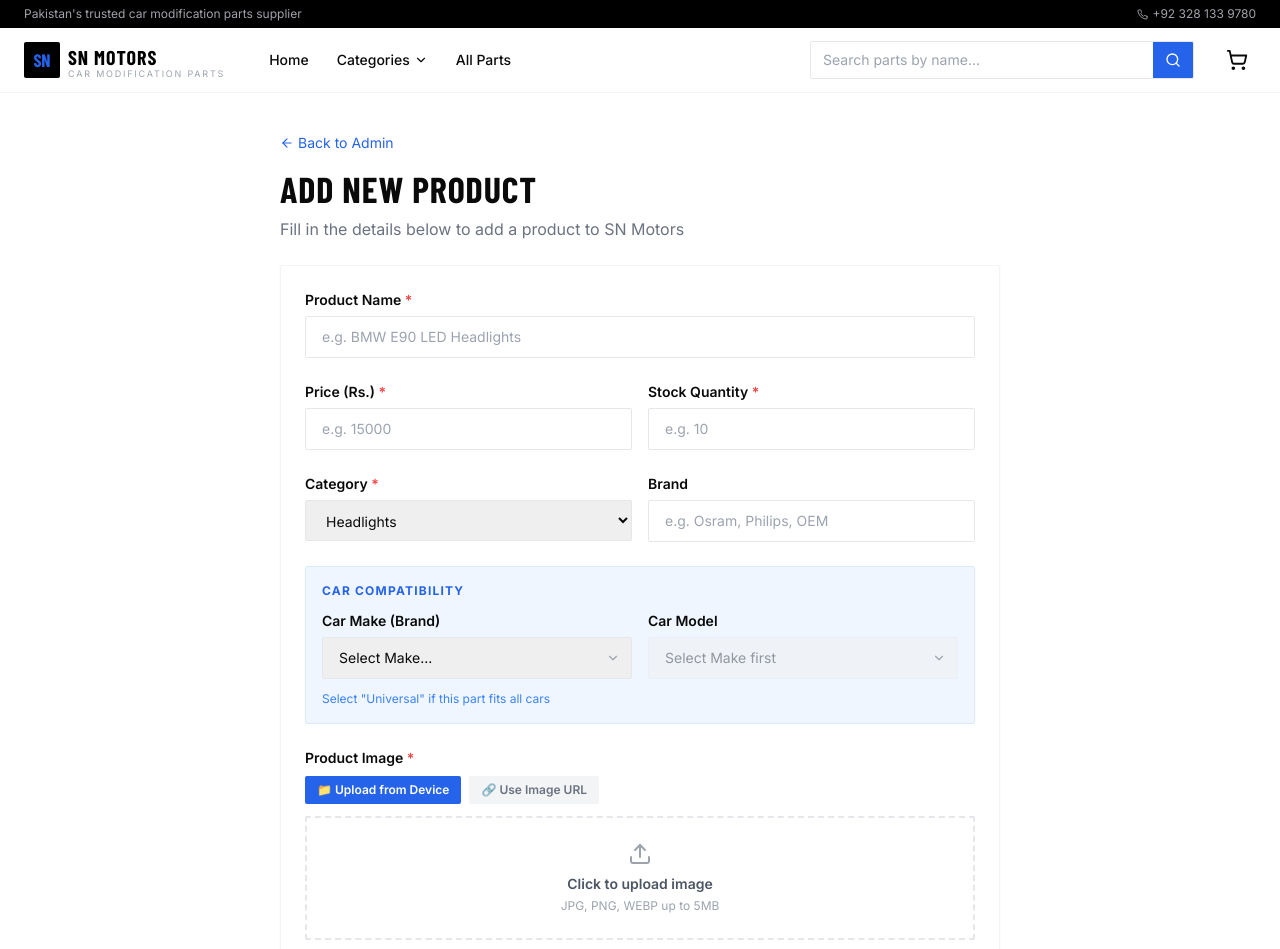
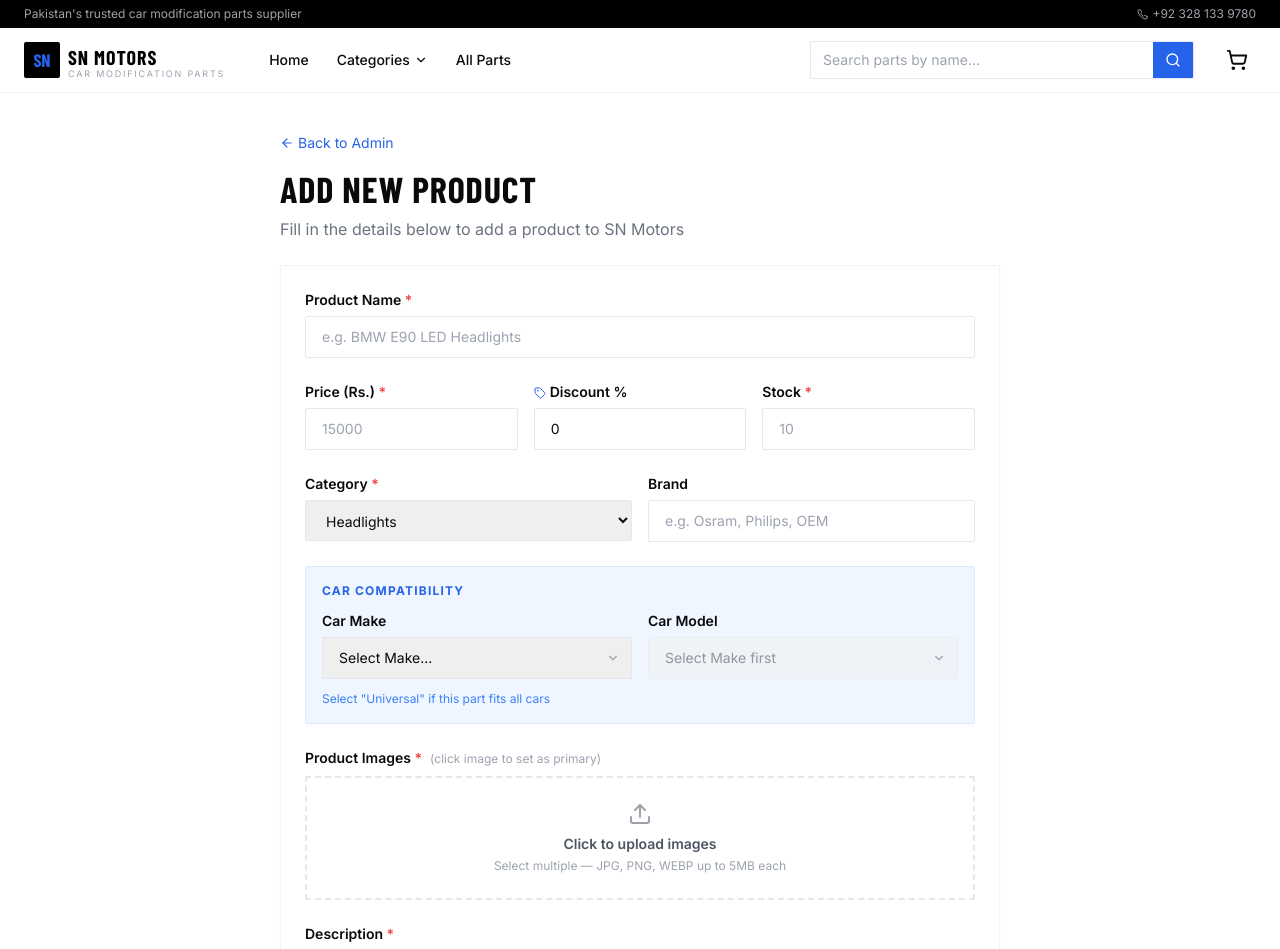
Before and after one commit to faizan216/sn-motors, a Next.js app: page /admin/add in a window 1280 px wide. Shown: the top 949 px of the page. Built offline with nearby package versions, Linux system fonts and the light colour scheme; a web font is replaced by a local one.

Commit message:
ProductForm with multiple images, discount, new car data

```diff
--- a/components/admin/ProductForm.js
+++ b/components/admin/ProductForm.js
@@ -1,43 +1,18 @@
 "use client";
 import { useState, useRef } from "react";
 import { useRouter } from "next/navigation";
-import { Save, Loader2, Upload, X, ChevronDown } from "lucide-react";
+import { Save, Loader2, Upload, X, ChevronDown, Plus, Tag } from "lucide-react";
+import { CAR_DATA, MAKES } from "@/lib/carData";
 
 const CATEGORIES = [
   "Headlights","Tail Lights","Bodykit","Conversion","Grill",
   "Spoilers","Carbon Fiber Trims","Interior","Matts","PPF","Android Panel",
 ];
 
-const CAR_DATA = {
-  "Toyota":    ["Corolla","Yaris","Camry","Prado","Fortuner","Hilux","Land Cruiser","Vitz","Aqua","Crown","CHR","Rush"],
-  "Honda":     ["Civic","City","BR-V","HR-V","Accord","CR-V","Fit","Jazz","Freed","Vezel","WR-V"],
-  "Suzuki":    ["Alto","Cultus","Swift","Wagon R","Jimny","Vitara","Celerio","Ertiga","Bolan","Ravi"],
-  "Kia":       ["Sportage","Picanto","Stonic","Sorento","Carnival","Stinger","Cerato","K5"],
-  "Hyundai":   ["Tucson","Elantra","Sonata","Santa Fe","i10","i20","Ioniq","Creta","Porter"],
-  "Changan":   ["Alsvin","Oshan X7","Uni-T","Uni-K","CS35 Plus","CS55 Plus","Hunter","Kaicene F70"],
-  "MG":        ["HS","ZS","5","GT","RX5","Marvel R","One","VS HEV"],
-  "BMW":       ["3 Series","5 Series","7 Series","X1","X3","X5","X6","M3","M5","i3","i8"],
-  "Mercedes":  ["C-Class","E-Class","S-Class","GLC","GLE","A-Class","CLA","AMG GT"],
-  "Audi":      ["A3","A4","A5","A6","Q3","Q5","Q7","TT","R8","e-tron"],
-  "Nissan":    ["Dayz","Note","Juke","X-Trail","Patrol","Navara","370Z","GT-R","Leaf"],
-  "Mitsubishi":["Outlander","Pajero","Eclipse Cross","L200","ASX","Galant","Lancer"],
-  "Daihatsu":  ["Mira","Move","Cast","Tanto","Rocky","Terios","Hijet"],
-  "Subaru":    ["Forester","Outback","XV","Impreza","Legacy","WRX","BRZ"],
-  "Mazda":     ["3","6","CX-3","CX-5","CX-9","MX-5","RX-8"],
-  "Haval":     ["H6","Jolion","H1","H2","H9","Dargo"],
-  "Proton":    ["Saga","X50","X70","Iriz","Persona","Ertiga"],
-  "DFSK":      ["Glory 580","Glory 500","Seres 3","EC35"],
-  "Prince":    ["Pearl","DFSK Mini Truck"],
-  "FAW":       ["V2","Carrier","Sirius","X-PV"],
-  "Universal": ["All Models"],
-};
-
-const MAKES = ["Universal", ...Object.keys(CAR_DATA).filter(k => k !== "Universal").sort()];
-
 const EMPTY = {
-  name: "", price: "", image: "", description: "",
-  category: "Headlights", stock: "", brand: "", sku: "",
-  rating: "4.5", reviewCount: "0", featured: false,
+  name: "", price: "", discount: "0", image: "", images: [],
+  description: "", category: "Headlights", stock: "", brand: "",
+  sku: "", rating: "4.5", reviewCount: "0", featured: false,
   make: "", model: "",
 };
 
@@ -48,21 +23,24 @@ export default function ProductForm({ mode, product }) {
   const [form, setForm] = useState(product ? {
     ...product,
     price:       String(product.price),
+    discount:    String(product.discount ?? 0),
     stock:       String(product.stock),
     rating:      String(product.rating ?? 4.5),
     reviewCount: String(product.reviewCount ?? 0),
     make:        product.make  || "",
     model:       product.model || "",
+    images:      product.images || [],
   } : EMPTY);
 
   const [loading,       setLoading]       = useState(false);
   const [uploadLoading, setUploadLoading] = useState(false);
   const [error,         setError]         = useState("");
   const [success,       setSuccess]       = useState("");
-  const [imagePreview,  setImagePreview]  = useState(product?.image || "");
-  const [uploadMethod,  setUploadMethod]  = useState("upload");
 
-  const models = form.make ? CAR_DATA[form.make] || [] : [];
+  const models   = form.make ? CAR_DATA[form.make] || [] : [];
+  const salePrice = form.price && parseFloat(form.discount) > 0
+    ? Math.round(parseFloat(form.price) * (1 - parseFloat(form.discount) / 100))
+    : null;
 
   const handleChange = (e) => {
     const { name, value, type, checked } = e.target;
@@ -73,80 +51,62 @@ export default function ProductForm({ mode, product }) {
     }
   };
 
+  const uploadFile = async (file) => {
+    const formData = new FormData();
+    formData.append("image", file);
+    const res  = await fetch("/api/upload", { method: "POST", body: formData });
+    const json = await res.json();
+    if (!res.ok || !json.success) throw new Error(json.error || "Upload failed");
+    return json.url;
+  };
+
   const handleImageUpload = async (e) => {
-    const file = e.target.files?.[0];
-    if (!file) return;
-
-    const reader = new FileReader();
-    reader.onload = (ev) => setImagePreview(ev.target.result);
-    reader.readAsDataURL(file);
-
+    const files = Array.from(e.target.files || []);
+    if (!files.length) return;
     setUploadLoading(true);
     setError("");
-
     try {
-      const formData = new FormData();
-      formData.append("image", file);
-
-      const res  = await fetch("/api/upload", { method: "POST", body: formData });
-      const json = await res.json();
-
-      if (!res.ok || !json.success) throw new Error(json.error || "Upload failed");
-
-      setForm((f) => ({ ...f, image: json.url }));
-      setImagePreview(json.url);
+      const urls      = await Promise.all(files.map(uploadFile));
+      const allImages = [...(form.images || []), ...urls];
+      setForm((f) => ({ ...f, images: allImages, image: f.image || allImages[0] }));
     } catch (err) {
-      setError(`Image upload failed: ${err.message}`);
+      setError(`Upload failed: ${err.message}`);
     } finally {
       setUploadLoading(false);
+      if (fileRef.current) fileRef.current.value = "";
     }
   };
 
-  const handleUrlChange = (e) => {
-    setForm((f) => ({ ...f, image: e.target.value }));
-    setImagePreview(e.target.value);
+  const removeImage = (idx) => {
+    const newImages = form.images.filter((_, i) => i !== idx);
+    setForm((f) => ({ ...f, images: newImages, image: newImages[0] || "" }));
   };
 
-  const clearImage = () => {
-    setForm((f) => ({ ...f, image: "" }));
-    setImagePreview("");
-    if (fileRef.current) fileRef.current.value = "";
-  };
+  const setPrimary = (url) => setForm((f) => ({ ...f, image: url }));
 
   const handleSubmit = async (e) => {
     e.preventDefault();
     setLoading(true);
     setError("");
     setSuccess("");
-
     const payload = {
       ...form,
       price:       parseFloat(form.price),
+      discount:    parseFloat(form.discount) || 0,
       stock:       parseInt(form.stock),
       rating:      parseFloat(form.rating),
       reviewCount: parseInt(form.reviewCount),
       sku:         form.sku.trim() || undefined,
+      images:      form.images || [],
     };
-
     try {
       const url    = mode === "edit" ? `/api/products/${product._id}` : "/api/products";
       const method = mode === "edit" ? "PUT" : "POST";
-
-      const res  = await fetch(url, {
-        method,
-        headers: { "Content-Type": "application/json" },
-        body: JSON.stringify(payload),
-      });
-      const json = await res.json();
-
+      const res    = await fetch(url, { method, headers: { "Content-Type": "application/json" }, body: JSON.stringify(payload) });
+      const json   = await res.json();
       if (!res.ok) throw new Error(json.error || "Something went wrong");
-
-      setSuccess(mode === "edit" ? "Product updated successfully!" : "Product added successfully!");
-      if (mode === "add") {
-        setForm(EMPTY);
-        setImagePreview("");
-        setTimeout(() => router.push("/admin"), 1500);
-      }
+      setSuccess(mode === "edit" ? "Product updated!" : "Product added!");
+      if (mode === "add") { setForm(EMPTY); setTimeout(() => router.push("/admin"), 1500); }
     } catch (err) {
       setError(err.message);
     } finally {
@@ -165,15 +125,24 @@ export default function ProductForm({ mode, product }) {
         <input name="name" value={form.name} onChange={handleChange} required placeholder="e.g. BMW E90 LED Headlights" className="input-field" />
       </div>
 
-      {/* Price + Stock */}
-      <div className="grid grid-cols-2 gap-4">
+      {/* Price + Discount + Stock */}
+      <div className="grid grid-cols-3 gap-4">
         <div>
           <label className="block text-sm font-semibold text-brand-dark mb-1.5">Price (Rs.) <span className="text-red-500">*</span></label>
-          <input name="price" type="number" min="0" step="0.01" value={form.price} onChange={handleChange} required placeholder="e.g. 15000" className="input-field" />
+          <input name="price" type="number" min="0" step="0.01" value={form.price} onChange={handleChange} required placeholder="15000" className="input-field" />
         </div>
         <div>
-          <label className="block text-sm font-semibold text-brand-dark mb-1.5">Stock Quantity <span className="text-red-500">*</span></label>
-          <input name="stock" type="number" min="0" value={form.stock} onChange={handleChange} required placeholder="e.g. 10" className="input-field" />
+          <label className="block text-sm font-semibold text-brand-dark mb-1.5">
+            <Tag size={12} className="inline mr-1 text-brand-blue" />Discount %
+          </label>
+          <input name="discount" type="number" min="0" max="100" step="1" value={form.discount} onChange={handleChange} placeholder="0" className="input-field" />
+          {salePrice && (
+            <p className="text-xs text-green-600 mt-1">Sale price: Rs. {salePrice.toLocaleString()}</p>
+          )}
+        </div>
+        <div>
+          <label className="block text-sm font-semibold text-brand-dark mb-1.5">Stock <span className="text-red-500">*</span></label>
+          <input name="stock" type="number" min="0" value={form.stock} onChange={handleChange} required placeholder="10" className="input-field" />
         </div>
       </div>
 
@@ -196,7 +165,7 @@ export default function ProductForm({ mode, product }) {
         <p className="text-xs font-bold text-brand-blue uppercase tracking-widest">Car Compatibility</p>
         <div className="grid grid-cols-2 gap-4">
           <div>
-            <label className="block text-sm font-semibold text-brand-dark mb-1.5">Car Make (Brand)</label>
+            <label className="block text-sm font-semibold text-brand-dark mb-1.5">Car Make</label>
             <div className="relative">
               <select name="make" value={form.make} onChange={handleChange} className="input-field appearance-none pr-8">
                 <option value="">Select Make...</option>
@@ -208,13 +177,7 @@ export default function ProductForm({ mode, product }) {
           <div>
             <label className="block text-sm font-semibold text-brand-dark mb-1.5">Car Model</label>
             <div className="relative">
-              <select
-                name="model"
-                value={form.model}
-                onChange={handleChange}
-                disabled={!form.make || form.make === "Universal"}
-                className="input-field appearance-none pr-8 disabled:opacity-40"
-              >
+              <select name="model" value={form.model} onChange={handleChange} disabled={!form.make || form.make === "Universal"} className="input-field appearance-none pr-8 disabled:opacity-40">
                 <option value="">{form.make === "Universal" ? "All Models" : form.make ? "Select Model..." : "Select Make first"}</option>
                 {models.map((m) => <option key={m} value={m}>{m}</option>)}
               </select>
@@ -225,76 +188,38 @@ export default function ProductForm({ mode, product }) {
         <p className="text-xs text-blue-500">Select &quot;Universal&quot; if this part fits all cars</p>
       </div>
 
-      {/* Image Upload */}
+      {/* Multiple Images */}
       <div>
-        <label className="block text-sm font-semibold text-brand-dark mb-2">Product Image <span className="text-red-500">*</span></label>
+        <label className="block text-sm font-semibold text-brand-dark mb-2">
+          Product Images <span className="text-red-500">*</span>
+          <span className="text-xs text-gray-400 font-normal ml-2">(click image to set as primary)</span>
+        </label>
 
-        <div className="flex gap-2 mb-3">
-          <button
-            type="button"
-            onClick={() => setUploadMethod("upload")}
-            className={`text-xs px-3 py-1.5 rounded-sm font-semibold transition-colors ${uploadMethod === 'upload' ? 'bg-brand-blue text-white' : 'bg-gray-100 text-gray-500 hover:bg-gray-200'}`}
-          >
-            📁 Upload from Device
-          </button>
-          <button
-            type="button"
-            onClick={() => setUploadMethod("url")}
-            className={`text-xs px-3 py-1.5 rounded-sm font-semibold transition-colors ${uploadMethod === 'url' ? 'bg-brand-blue text-white' : 'bg-gray-100 text-gray-500 hover:bg-gray-200'}`}
-          >
-            🔗 Use Image URL
-          </button>
-        </div>
+        <input ref={fileRef} type="file" accept="image/*" multiple onChange={handleImageUpload} className="hidden" id="image-upload" />
+        <label htmlFor="image-upload" className={`flex flex-col items-center justify-center border-2 border-dashed rounded-sm p-6 cursor-pointer transition-colors ${uploadLoading ? "border-brand-blue bg-blue-50" : "border-gray-200 hover:border-brand-blue hover:bg-blue-50"}`}>
+          {uploadLoading
+            ? <><Loader2 size={24} className="text-brand-blue animate-spin mb-2" /><span className="text-sm text-brand-blue">Uploading...</span></>
+            : <><Upload size={24} className="text-gray-400 mb-2" /><span className="text-sm font-semibold text-gray-600">Click to upload images</span><span className="text-xs text-gray-400 mt-1">Select multiple — JPG, PNG, WEBP up to 5MB each</span></>
+          }
+        </label>
 
-        {uploadMethod === "upload" ? (
-          <div>
-            <input
-              ref={fileRef}
-              type="file"
-              accept="image/*"
-              onChange={handleImageUpload}
-              className="hidden"
-              id="image-upload"
-            />
-            <label
-              htmlFor="image-upload"
-              className={`flex flex-col items-center justify-center border-2 border-dashed rounded-sm p-6 cursor-pointer transition-colors ${
-                uploadLoading ? "border-brand-blue bg-blue-50" : "border-gray-200 hover:border-brand-blue hover:bg-blue-50"
-              }`}
-            >
-              {uploadLoading ? (
-                <><Loader2 size={24} className="text-brand-blue animate-spin mb-2" /><span className="text-sm text-brand-blue">Uploading...</span></>
-              ) : (
-                <><Upload size={24} className="text-gray-400 mb-2" /><span className="text-sm font-semibold text-gray-600">Click to upload image</span><span className="text-xs text-gray-400 mt-1">JPG, PNG, WEBP up to 5MB</span></>
-              )}
+        {form.images && form.images.length > 0 && (
+          <div className="mt-3 flex flex-wrap gap-3">
+            {form.images.map((url, idx) => (
+              <div key={idx} className={`relative group cursor-pointer rounded-sm overflow-hidden border-2 transition-all ${url === form.image ? "border-brand-blue" : "border-gray-200 hover:border-brand-blue"}`} onClick={() => setPrimary(url)}>
+                {/* eslint-disable-next-line @next/next/no-img-element */}
+                <img src={url} alt={`Product ${idx + 1}`} className="w-24 h-24 object-cover" />
+                {url === form.image && (
+                  <div className="absolute bottom-0 left-0 right-0 bg-brand-blue text-white text-[9px] text-center py-0.5 font-bold">PRIMARY</div>
+                )}
+                <button type="button" onClick={(e) => { e.stopPropagation(); removeImage(idx); }} className="absolute top-1 right-1 w-5 h-5 bg-red-500 text-white rounded-full flex items-center justify-center opacity-0 group-hover:opacity-100 transition-opacity">
+                  <X size={11} />
+                </button>
+              </div>
+            ))}
+            <label htmlFor="image-upload" className="w-24 h-24 border-2 border-dashed border-gray-200 rounded-sm flex items-center justify-center cursor-pointer hover:border-brand-blue transition-colors">
+              <Plus size={20} className="text-gray-400" />
             </label>
-          </div>
-        ) : (
-          <input
-            type="url"
-            value={form.image}
-            onChange={handleUrlChange}
-            placeholder="https://images.unsplash.com/..."
-            className="input-field"
-          />
-        )}
-
-        {imagePreview && (
-          <div className="mt-3 relative inline-block">
-            {/* eslint-disable-next-line @next/next/no-img-element */}
-            <img
-              src={imagePreview}
-              alt="Preview"
-              className="w-32 h-32 object-cover rounded-sm border border-gray-200"
-              onError={() => setImagePreview("")}
-            />
-            <button
-              type="button"
-              onClick={clearImage}
-              className="absolute -top-2 -right-2 w-5 h-5 bg-red-500 text-white rounded-full flex items-center justify-center hover:bg-red-600"
-            >
-              <X size={12} />
-            </button>
           </div>
         )}
       </div>
@@ -312,7 +237,7 @@ export default function ProductForm({ mode, product }) {
           <input name="sku" value={form.sku} onChange={handleChange} placeholder="e.g. HL-001" className="input-field" />
         </div>
         <div>
-          <label className="block text-sm font-semibold text-brand-dark mb-1.5">Rating (0–5)</label>
+          <label className="block text-sm font-semibold text-brand-dark mb-1.5">Rating (0-5)</label>
           <input name="rating" type="number" min="0" max="5" step="0.1" value={form.rating} onChange={handleChange} className="input-field" />
         </div>
         <div>
@@ -333,10 +258,7 @@ export default function ProductForm({ mode, product }) {
       {/* Submit */}
       <div className="flex gap-3 pt-2 border-t border-gray-100">
         <button type="submit" disabled={loading || uploadLoading} className="btn-primary flex-1 justify-center py-3">
-          {loading
-            ? <><Loader2 size={16} className="animate-spin" /> Saving...</>
-            : <><Save size={16} /> {mode === "edit" ? "Update Product" : "Add Product"}</>
-          }
+          {loading ? <><Loader2 size={16} className="animate-spin" /> Saving...</> : <><Save size={16} /> {mode === "edit" ? "Update Product" : "Add Product"}</>}
         </button>
         <button type="button" onClick={() => router.push("/admin")} className="btn-outline px-6">Cancel</button>
       </div>
```
